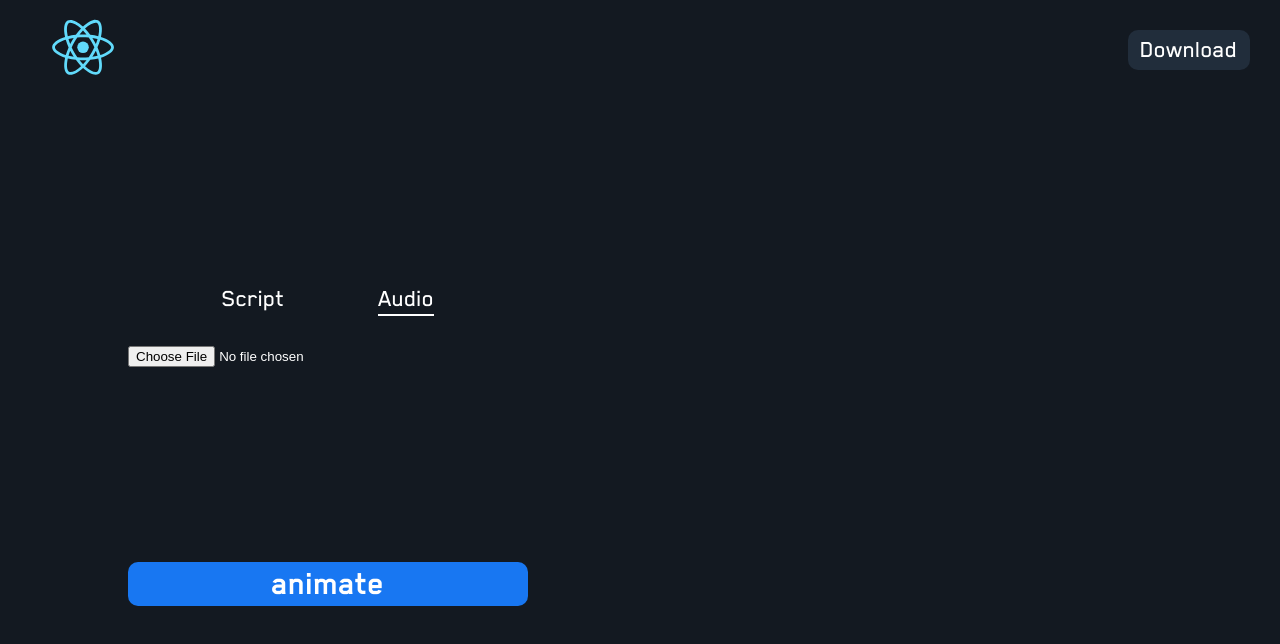
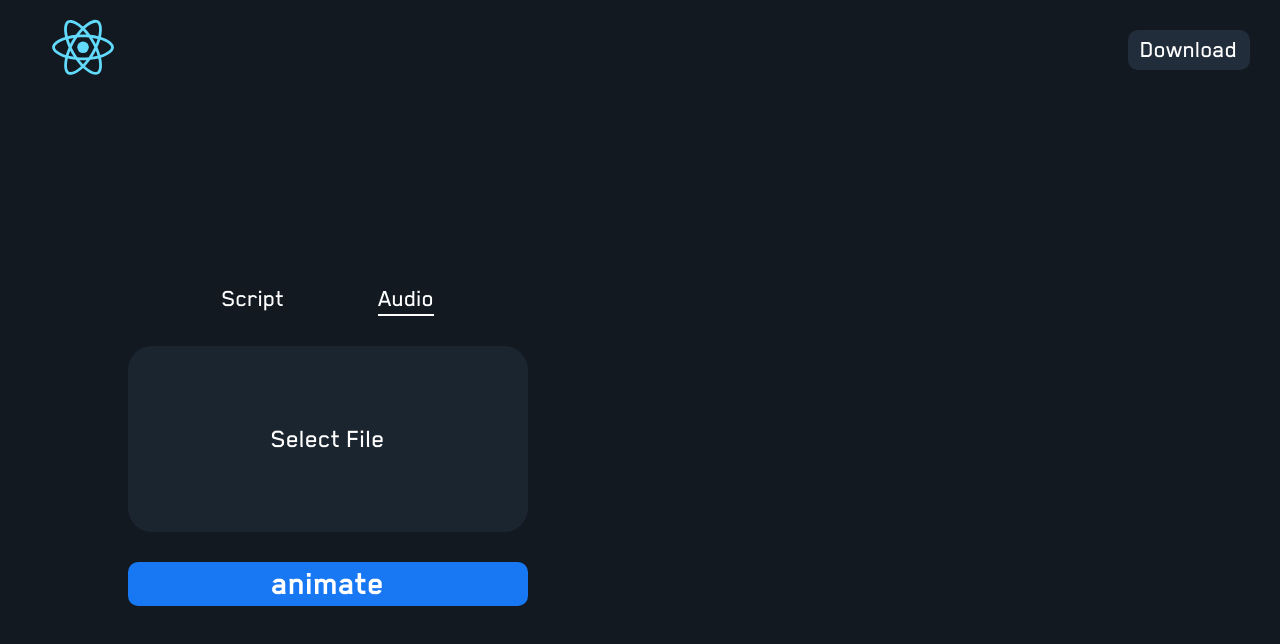
Before and after one commit to moritztng/cyberface, a React (Create React App) app: page / in a window 1280 px wide. Both pictures are taken after a click on the element "Audio". Shown: the top 644 px of the page. Built offline with nearby package versions, Linux system fonts and the light colour scheme.

Commit message:
Style AudioInput

```diff
--- a/src/App.tsx
+++ b/src/App.tsx
@@ -30,8 +30,8 @@ function App() {
     }
     setSpeechUrl(url);
     const id = url.split('synthesizer-speech/')[1].split('.')[0];
-    await query('http://34.91.95.25:5000/animate', 'id', id);
-    url = await query('http://34.91.95.25:5001/render', 'id', id);
+    await query('http://34.90.226.174:5000/animate', 'id', id);
+    url = await query('http://34.90.226.174:5001/render', 'id', id);
     setAnimationUrl(url);
     setAnimating(false);
   }
--- a/src/AudioInput.css
+++ b/src/AudioInput.css
@@ -0,0 +1,18 @@
+.Audio-input {
+  height: 100%;
+  display: flex;
+  flex-direction: column;
+  align-items: center;
+  justify-content: center;
+  background-color: var(--second-background-color);
+  border-radius: var(--first-border-radius);
+  cursor: pointer;
+}
+
+p {
+  font-size: 27px;
+}
+
+input {
+  display: none;
+}
--- a/src/AudioInput.tsx
+++ b/src/AudioInput.tsx
@@ -1,10 +1,13 @@
-import React from 'react';
+import React, { useRef } from 'react';
 import './AudioInput.css';
 
 function AudioInput(props: { onChange: Function; }) {
+  const fileInput = useRef<HTMLInputElement>(null);
+
   return (
-    <div className="Audio-input">
-      <input type="file" onChange={(event) => props.onChange(event.target.files ? event.target.files[0] : null)}/>
+    <div className="Audio-input" onClick={() => fileInput.current?.click()}>
+      <input type="file" ref={fileInput} onChange={(event) => props.onChange(event.target.files ? event.target.files[0] : null)}/>
+      <p>{fileInput.current?.files ? fileInput.current.files[0].name : 'Select File'}</p>
     </div>
   );
 }
--- a/src/Viewport.css
+++ b/src/Viewport.css
@@ -1,5 +1,5 @@
 .Viewport {
-  width: 1280px;
+  width: 1920px;
   aspect-ratio: 16 / 9;
   display: flex;
   align-items: center;
```
